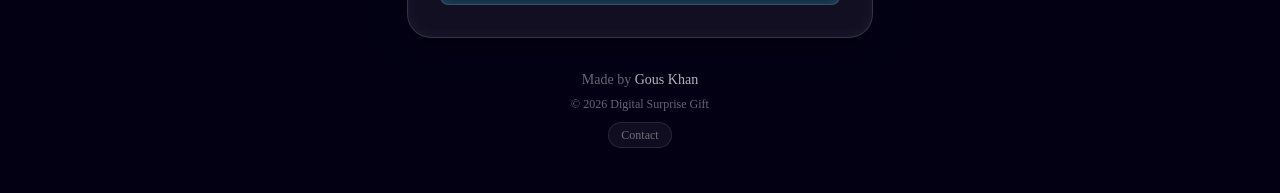
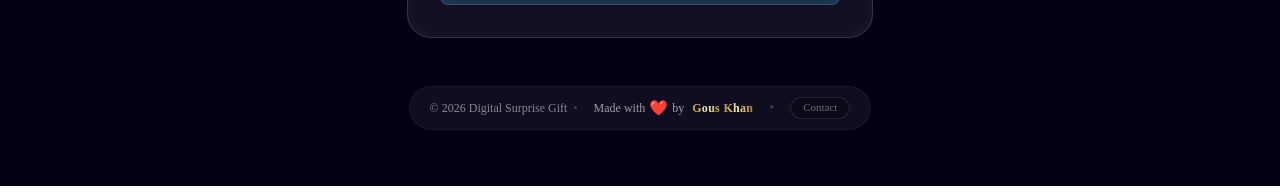
Before and after one commit to Khangulamgousamjat/Birthday-wisher-, a React (Vite) app: page / in a window 1280 px wide. Shown: the part 945-1138 px from the top of the page. Built offline with nearby package versions, Linux system fonts and the light colour scheme; no server answers.

Commit message:
style: redesign footer into premium glassmorphic pill

```diff
--- a/src/pages/Home.tsx
+++ b/src/pages/Home.tsx
@@ -510,17 +510,36 @@ export default function Home() {
       </div>
 
       {/* Footer */}
-      <footer className="w-full flex flex-col items-center gap-1.5 text-white/40 text-sm font-light z-20 pb-2 md:pb-4">
-        <p>
-          Made by <span className="font-medium text-white/70">Gous Khan</span>
-        </p>
-        <p className="text-xs">
-          &copy; {new Date().getFullYear()} Digital Surprise Gift
-        </p>
-        <div className="mt-1">
+      <footer className="w-full flex flex-col items-center gap-3 text-sm z-20 pb-6 pt-4">
+        <div className="flex flex-col sm:flex-row items-center gap-2 sm:gap-4 px-5 py-2.5 rounded-full border border-white/5 bg-white/5 backdrop-blur-md shadow-[0_4px_30px_rgba(0,0,0,0.2)]">
+          <span className="flex items-center gap-1.5 text-white/50 text-xs font-light">
+            <span>&copy; {new Date().getFullYear()} Digital Surprise Gift</span>
+            <span className="hidden sm:inline text-white/20">•</span>
+          </span>
+
+          <span className="text-xs font-medium text-white/60 flex items-center gap-1">
+            Made with
+            <motion.span
+              animate={{ scale: [1, 1.25, 1] }}
+              transition={{ repeat: Infinity, duration: 1.6, ease: "easeInOut" }}
+              className="text-red-500 mx-0.5 inline-block"
+            >
+              ❤️
+            </motion.span>
+            by
+            <a
+              href="mailto:gousk2004@gmail.com"
+              className="text-gradient-gold hover:opacity-80 transition-all font-semibold ml-1 cursor-pointer tracking-wide"
+            >
+              Gous Khan
+            </a>
+          </span>
+
+          <span className="hidden sm:inline text-white/20">•</span>
+
           <a
             href="mailto:gousk2004@gmail.com"
-            className="text-white/40 hover:text-white/80 transition-colors text-xs flex items-center gap-1 border border-white/10 rounded-full px-3 py-1 bg-white/5 hover:bg-white/10"
+            className="text-white/40 hover:text-white/80 hover:bg-white/5 transition-all text-[11px] font-medium border border-white/10 rounded-full px-3 py-0.5 bg-black/20"
           >
             Contact
           </a>
```
